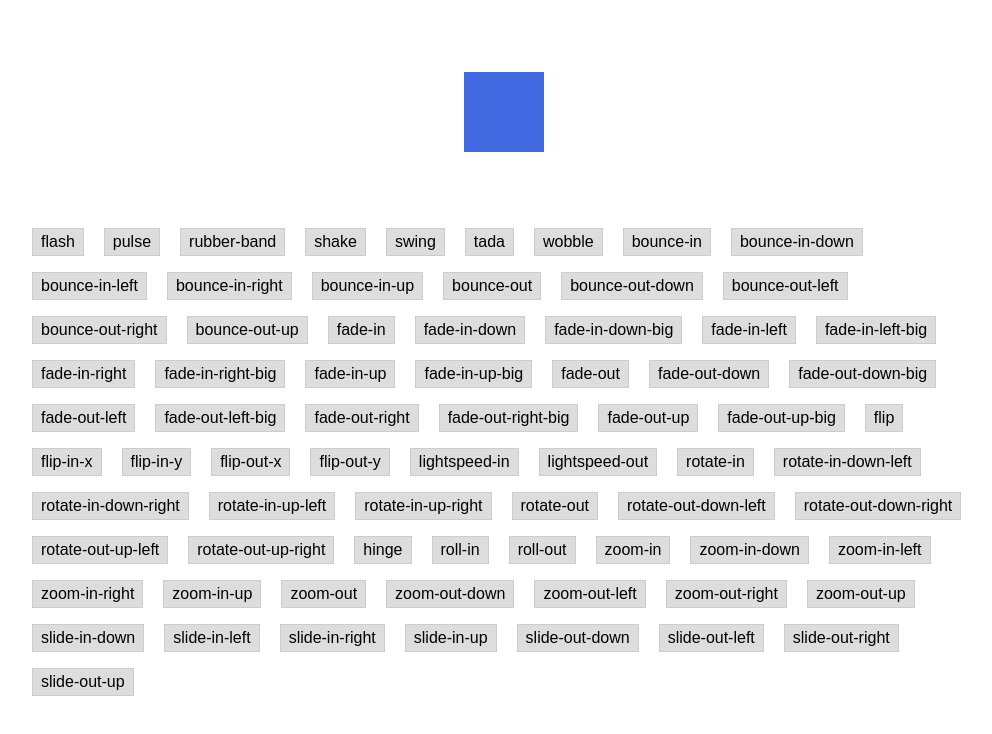
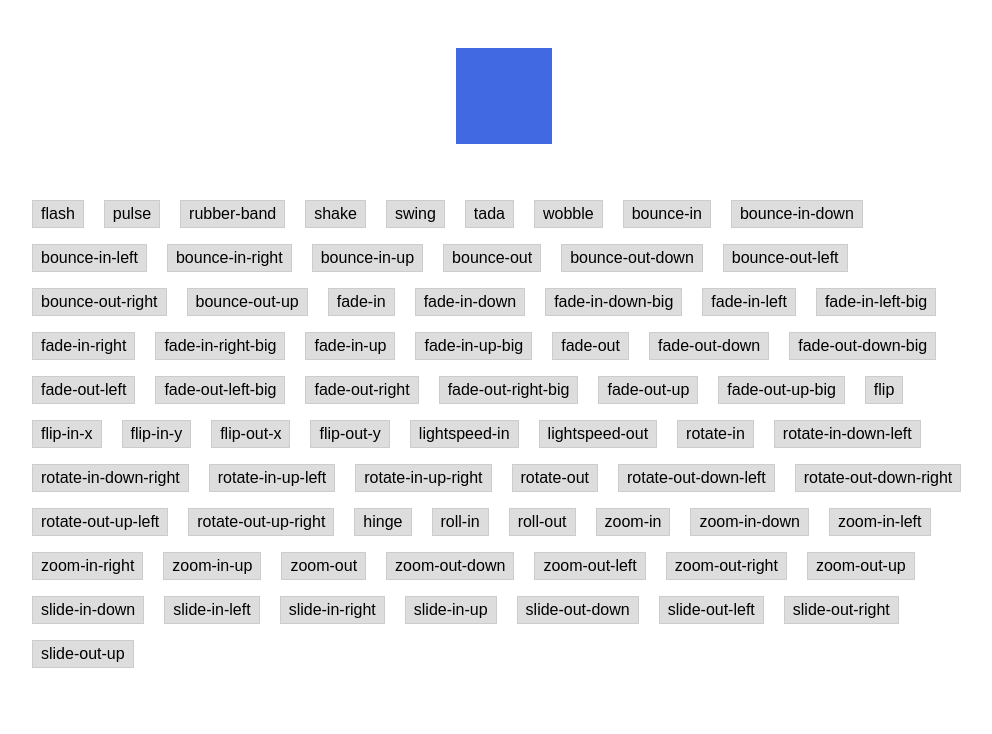
Before and after one commit to sass-tools/animate, a plain HTML site: page index.html in a window 1280 px wide. Shown: the whole page, without its empty margins (136-1128 px from the left). Drawn offline with Linux system fonts and the light colour scheme.

Commit message:
better demo, animate mixing accept duration and timing function

```diff
--- a/demo.sass
+++ b/demo.sass
@@ -1,20 +1,35 @@
 
 @import '../.tmp/animations'
 
+html, body
+  margin: 0
+  padding: 0
+
 .box-wrapper
-  padding-top: 4rem
-  text-align: center
+  position: fixed
+  top: 0
+  left: 0
+  right: 0
+  background: rgba(white, 0.9)
+
+  &:before
+    content: ''
+    display: block
+    padding-top: 12rem
 
 .box
-  display: inline-block
-  width: 5rem
-  height: 5rem
+  position: absolute
+  top: 0; left: 0; right: 0; bottom: 0
+  margin: auto
+  width: 6rem
+  height: 6rem
   background: royalblue
 
 .controls
-  padding-top: 4rem
   max-width: 960px
   margin: 0 auto
+
+  padding-top: 12rem
 
   button
     padding: 0.25rem 0.5rem
--- a/index.html
+++ b/index.html
@@ -2,6 +2,7 @@
 <html>
   <head>
     <meta charset="utf-8">
+    <meta name="viewport" content="width=device-width, height=device-height, initial-scale=1.0, maximum-scale=1.0, user-scalable=no" />
     <title></title>
     <link rel="stylesheet" href="demo.css" />
   </head>
```
Also changed, not shown: demo.css.
